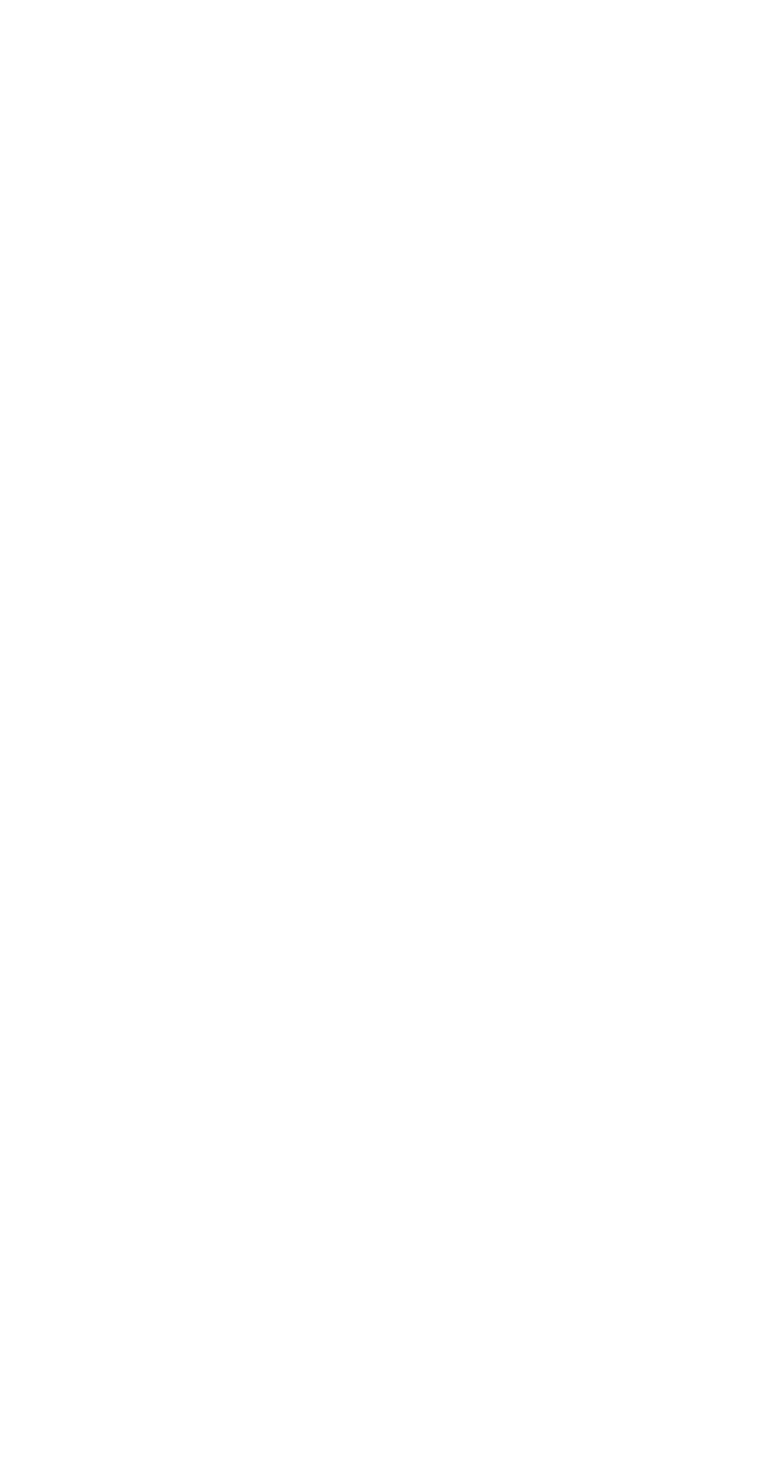
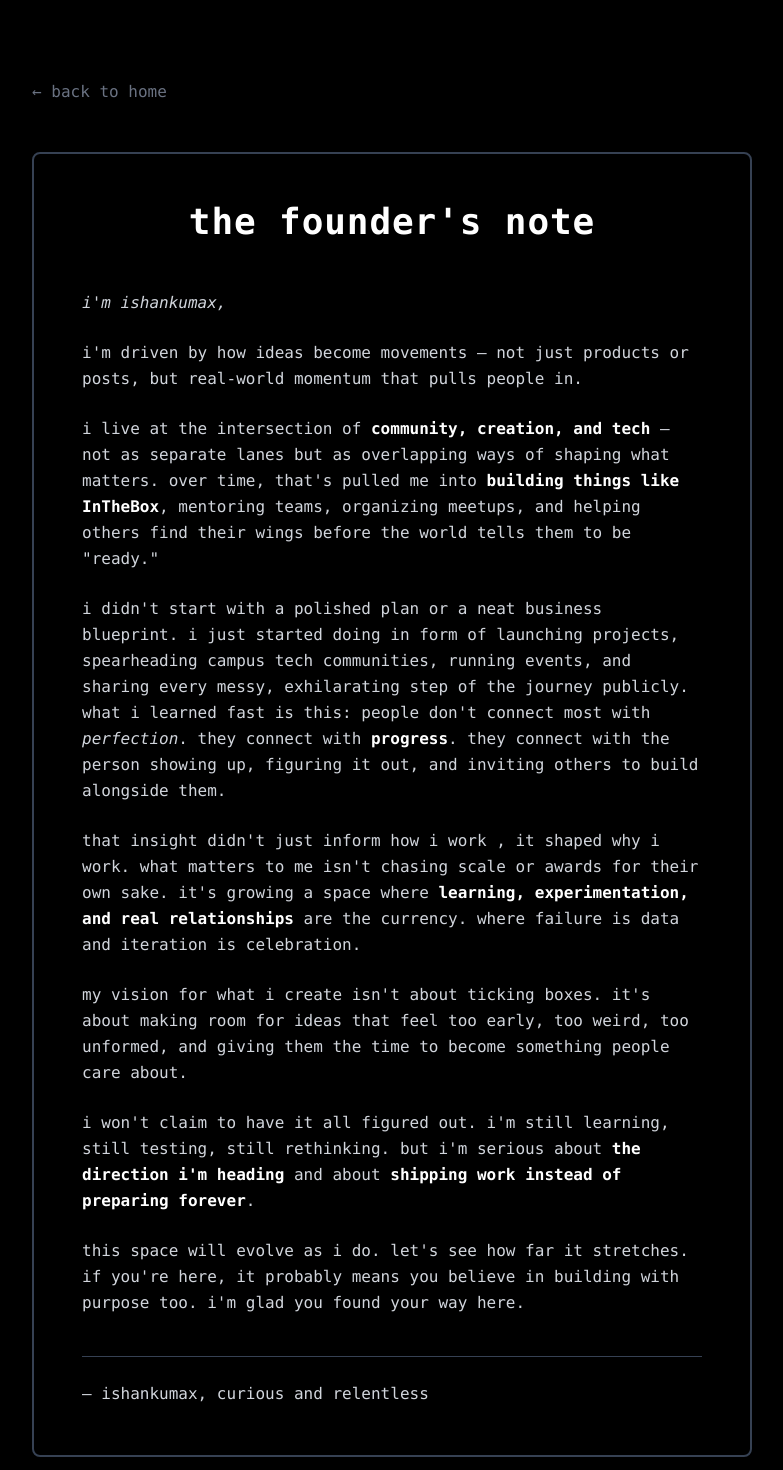
Before and after one commit to ishankumax/portfolio, a React (Vite) app: page /about in a window 1280 px wide. Before the commit this address had no page. Shown: the top 1470 px of the page, without its empty margins (248-1031 px from the left). Before the commit the page ends 800 px from the top, so only its background shows below. Built offline with nearby package versions, Linux system fonts and the light colour scheme.

Commit message:
about me page added

```diff
--- a/src/App.jsx
+++ b/src/App.jsx
@@ -3,6 +3,7 @@ import { BrowserRouter as Router, Routes, Route } from 'react-router-dom'
 import './index.css'
 import Home from './components/Home'
 import Specs from './components/Specs'
+import About from './components/About'
 
 function App() {
   return (
@@ -10,6 +11,7 @@ function App() {
       <Routes>
         <Route path="/" element={<Home />} />
         <Route path="/specs" element={<Specs />} />
+        <Route path="/about" element={<About />} />
       </Routes>
     </Router>
   )
--- /dev/null
+++ b/src/components/About.jsx
@@ -0,0 +1,84 @@
+import React from 'react'
+import { Link } from 'react-router-dom'
+
+function About() {
+  return (
+    <div className="min-h-screen bg-black text-white font-mono">
+      <div className="max-w-3xl mx-auto px-6 py-12 md:py-20">
+
+        {/* Back to Home */}
+        <Link to="/" className="text-gray-500 hover:text-white transition-colors mb-12 inline-block">
+          ← back to home
+        </Link>
+
+        {/* The Founder's Note */}
+        <article className="border-2 border-gray-700 rounded-lg p-8 md:p-12 bg-black">
+
+          <h1 className="text-3xl md:text-4xl font-bold text-center mb-12 tracking-wide">
+            the founder's note
+          </h1>
+
+          <div className="space-y-6 text-gray-300 leading-relaxed text-sm md:text-base">
+
+            <p className="italic">i'm ishankumax,</p>
+
+            <p>
+              i'm driven by how ideas become movements — not just products or posts, but
+              real-world momentum that pulls people in.
+            </p>
+
+            <p>
+              i live at the intersection of <strong className="text-white">community, creation, and tech</strong> — not as separate
+              lanes but as overlapping ways of shaping what matters. over time, that's
+              pulled me into <strong className="text-white">building things like InTheBox</strong>, mentoring teams, organizing
+              meetups, and helping others find their wings before the world tells them to
+              be "ready."
+            </p>
+
+            <p>
+              i didn't start with a polished plan or a neat business blueprint. i just started
+              doing in form of launching projects, spearheading campus tech communities,
+              running events, and sharing every messy, exhilarating step of the journey
+              publicly. what i learned fast is this: people don't connect most with
+              <em className="italic"> perfection</em>. they connect with <strong className="text-white">progress</strong>. they connect with the person
+              showing up, figuring it out, and inviting others to build alongside them.
+            </p>
+
+            <p>
+              that insight didn't just inform how i work , it shaped why i work. what
+              matters to me isn't chasing scale or awards for their own sake. it's growing a
+              space where <strong className="text-white">learning, experimentation, and real relationships</strong> are the
+              currency. where failure is data and iteration is celebration.
+            </p>
+
+            <p>
+              my vision for what i create isn't about ticking boxes. it's about making room
+              for ideas that feel too early, too weird, too unformed, and giving them the
+              time to become something people care about.
+            </p>
+
+            <p>
+              i won't claim to have it all figured out. i'm still learning, still testing, still
+              rethinking. but i'm serious about <strong className="text-white">the direction i'm heading</strong> and about <strong className="text-white">shipping
+              work instead of preparing forever</strong>.
+            </p>
+
+            <p>
+              this space will evolve as i do. let's see how far it stretches.<br />
+              if you're here, it probably means you believe in building with purpose too. i'm
+              glad you found your way here.
+            </p>
+
+            <p className="mt-10 pt-6 border-t border-gray-700">
+              — ishankumax, curious and relentless
+            </p>
+
+          </div>
+        </article>
+
+      </div>
+    </div>
+  )
+}
+
+export default About
--- a/src/components/Navbar.jsx
+++ b/src/components/Navbar.jsx
@@ -7,7 +7,7 @@ function Navbar() {
       <a href="#insights" className="hover:text-white transition-colors">[i] insights</a>
       <Link to="/specs" className="hover:text-white transition-colors">[s] specs</Link>
       <a href="#highlights" className="hover:text-white transition-colors">[h] highlights</a>
-      <a href="#about" className="hover:text-white transition-colors">[a] about me</a>
+      <Link to="/about" className="hover:text-white transition-colors">[a] about me</Link>
       <a href="mailto:ishankumax@gmail.com" className="hover:text-white transition-colors">[n] network</a>
     </nav>
   )
```
